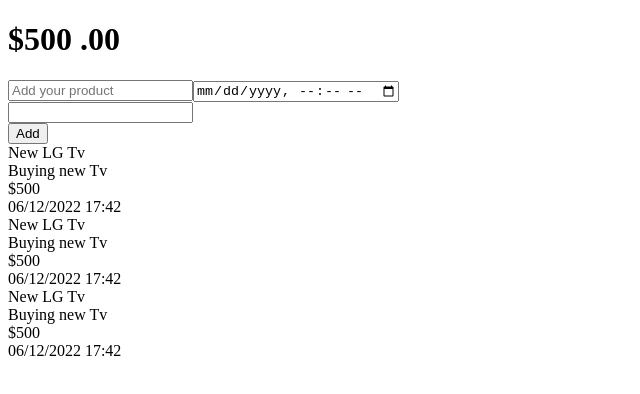
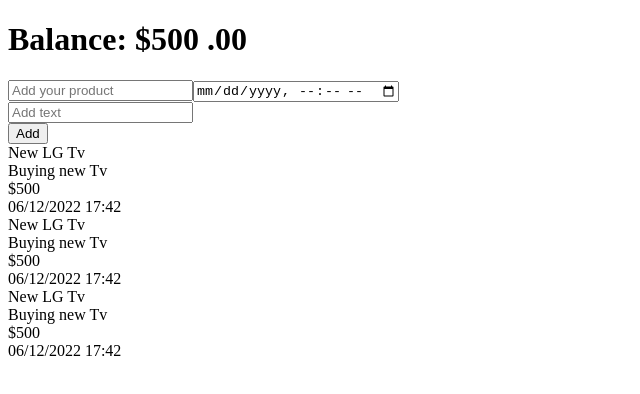
Before and after one commit to karmeensec/money-tracking-mern-stack, a React (Vite) app: page / in a window 1280 px wide. Shown: the top 394 px of the page, without its empty margins (0-640 px from the left). Built offline with nearby package versions, Linux system fonts and the light colour scheme.

Commit message:
structure change

```diff
--- a/src/App.jsx
+++ b/src/App.jsx
@@ -7,7 +7,7 @@ function App() {
 
     <div className='app'>
 
-      <h1>$500 <span>.00</span> </h1>
+      <h1> Balance: $500 <span>.00</span> </h1>
 
       <form>
 
@@ -17,7 +17,7 @@ function App() {
         </div>
 
         <div className='description-container'>
-          <input type="text" name="" id="" />
+          <input type="text" name="" id="" placeholder='Add text' />
         </div>
 
         <button type="submit">Add</button>
```
